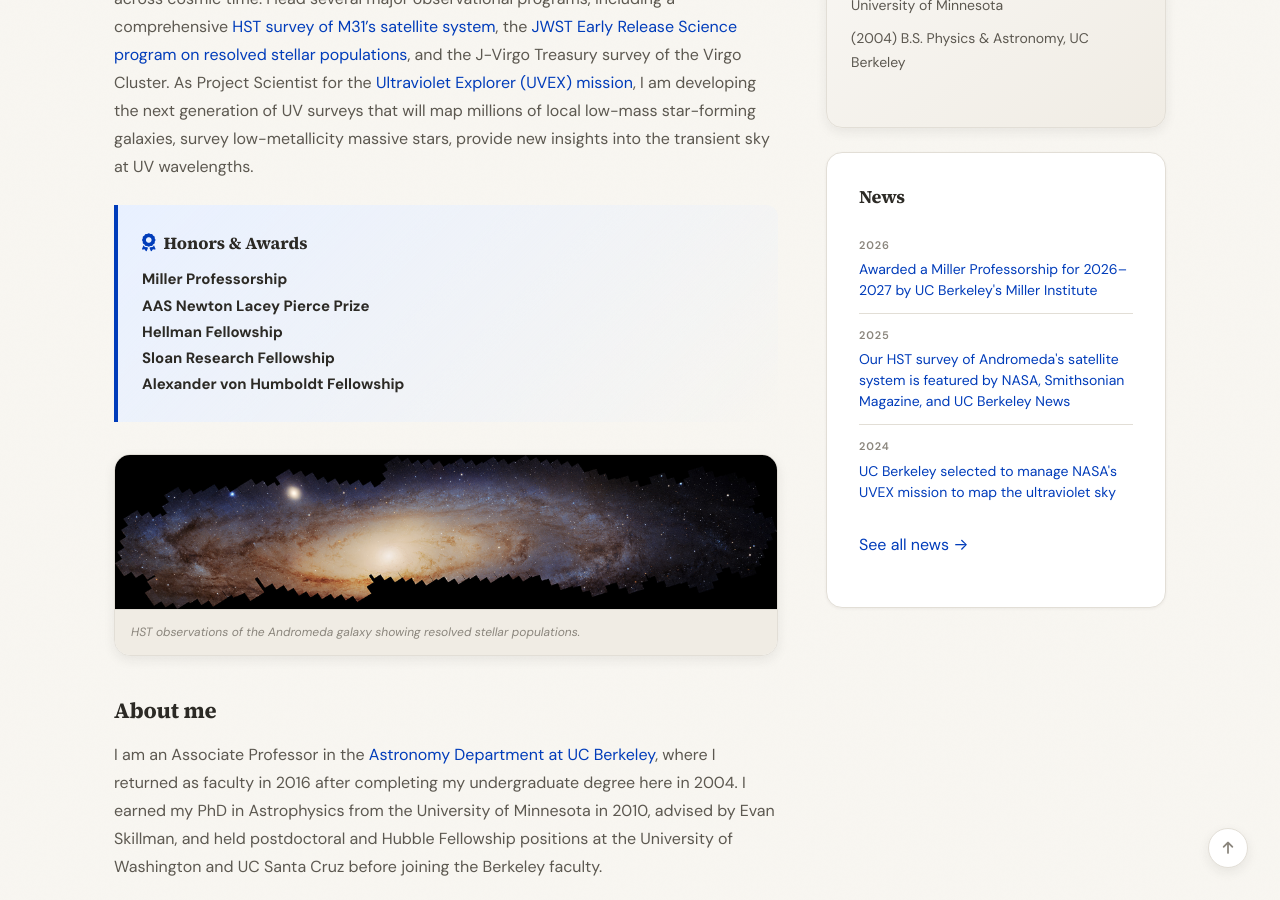
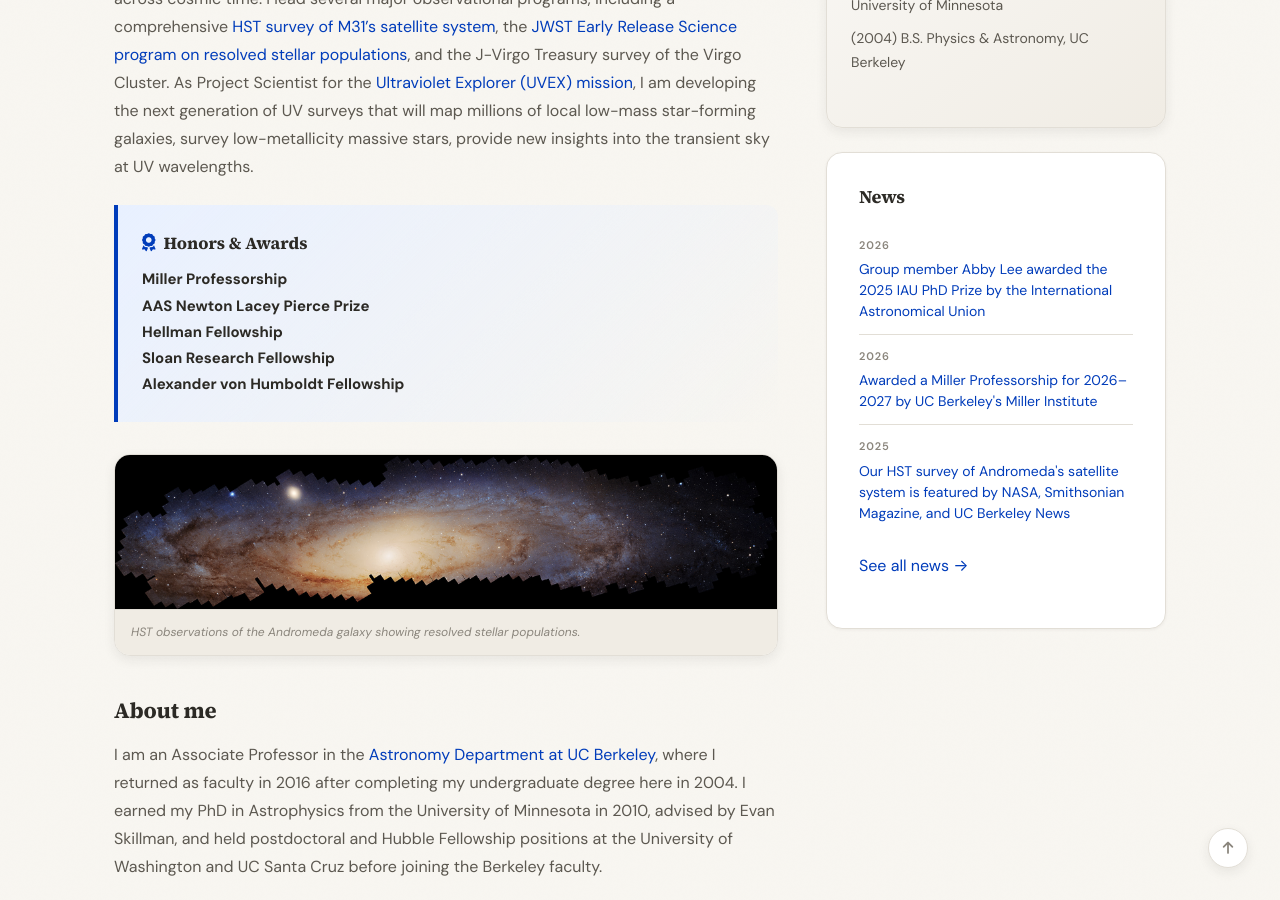
Before and after one commit to dweisz/dweisz.github.io, a Jekyll site: the page built from _pages/home.md, in a window 1280 px wide and 900 px high, scrolled down 493 px. Built offline with Jekyll 4.4.1, drawn with Linux system fonts in a browser that asks for light colours; a style sheet for code colours, icons or effects is not loaded.

Commit message:
news update

```diff
--- a/_data/news.yml
+++ b/_data/news.yml
@@ -2,6 +2,10 @@
 # The 3 most recent are shown; all appear on /allnews.
 # Each entry needs: date, headline
 # Optional: link (URL) — the headline becomes a clickable link
+- date: 2026
+  headline: "Group member Abby Lee awarded the 2025 IAU PhD Prize by the International Astronomical Union"
+  link: "https://astro.berkeley.edu/news/abigail-lee-has-been-awarded-2025-iau-phd-prize"
+
 - date: 2026
   headline: "Awarded a Miller Professorship for 2026–2027 by UC Berkeley's Miller Institute"
   link: "https://astro.berkeley.edu/news/professor-dan-weisz-awarded-miller-professorship-2026-2027"
```
